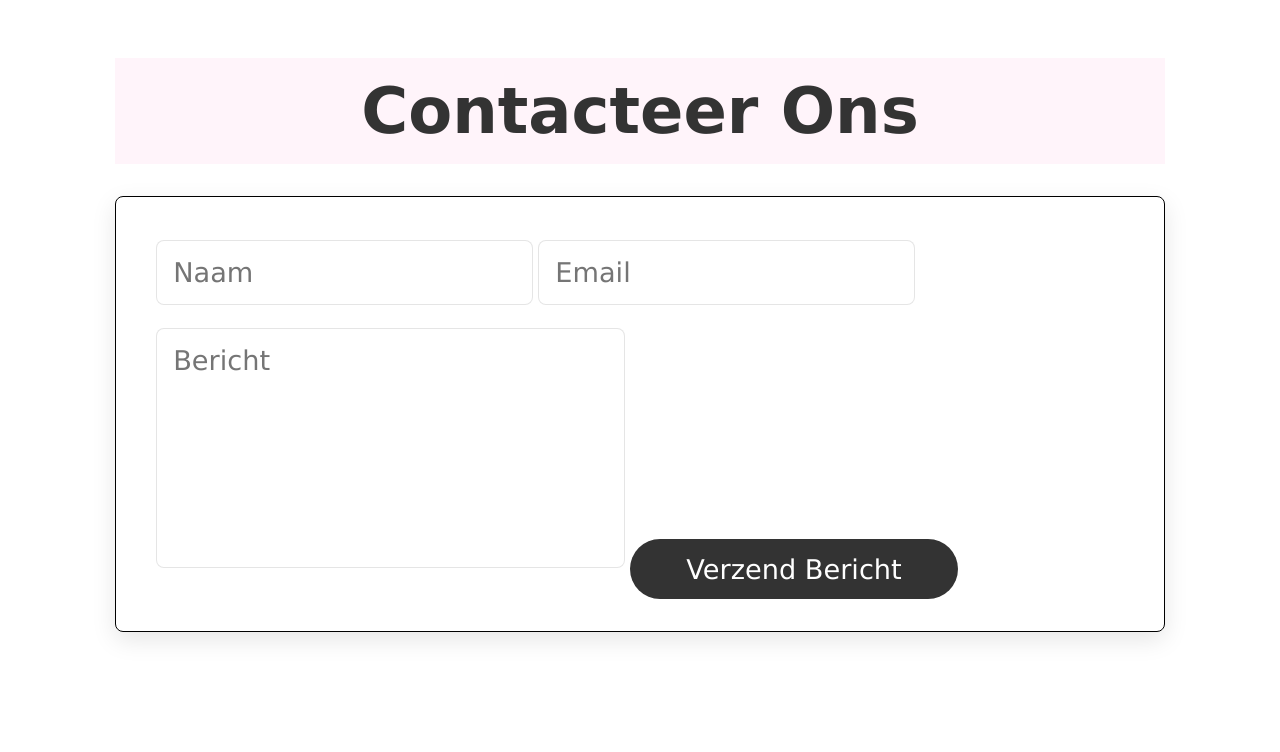
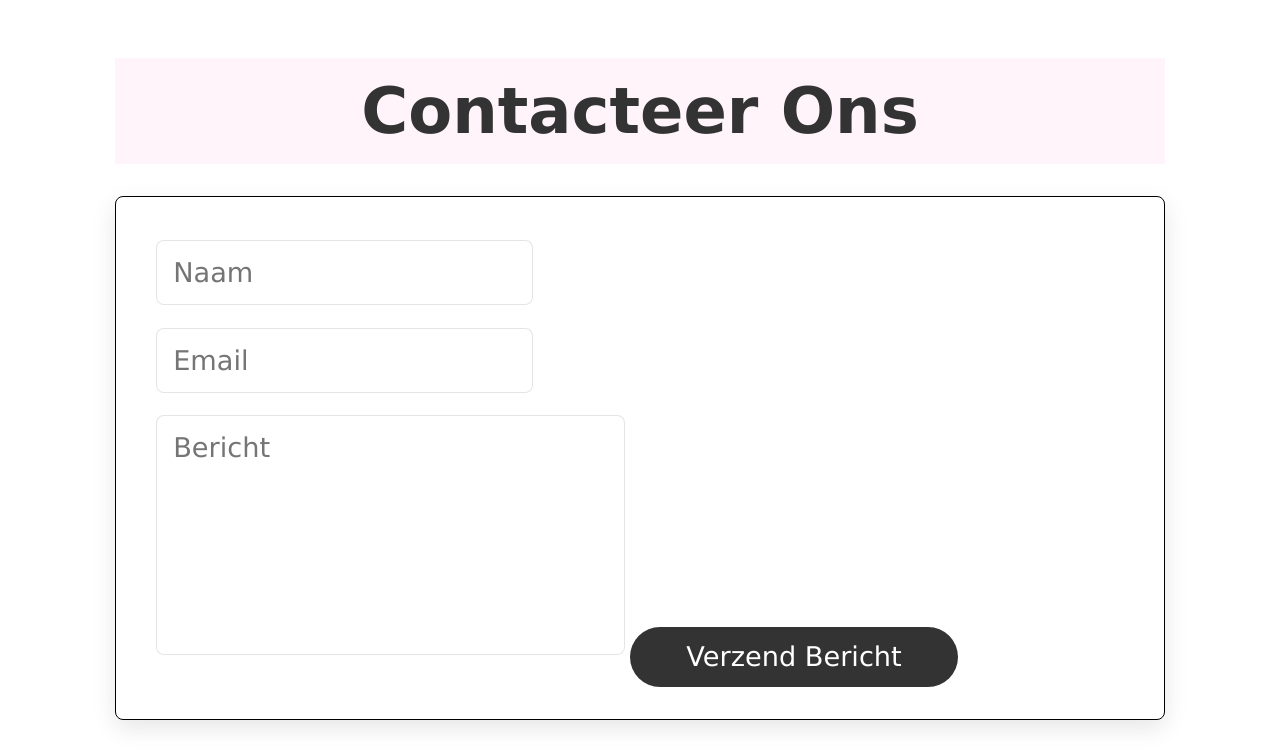
Before and after one commit to Keremttc/Candy-Store-examen-project, a PHP site: page /contact.php in a window 1280 px wide. Shown: the part 806-1558 px from the top of the page. Before the commit the page ends 1446 px from the top, so only its background shows below. Run offline with PHP 8.4, Linux system fonts and the light colour scheme.

Commit message:
contact form rechtgetrokken

```diff
--- a/contact.php
+++ b/contact.php
@@ -49,7 +49,9 @@
 
         <form actions="">
             <input type="text" placeholder="Naam" class="box">
+            <br>
             <input type="email" placeholder="Email" class="box">
+            <br>
            <textarea name="" class="box" placeholder="Bericht" id="" cols="30" rows="10"></textarea>
             <input type="submit" value="Verzend bericht" class="btn">
         </form>
--- a/style.css
+++ b/style.css
@@ -334,3 +334,8 @@ header .fa-bars{
 
 
         }
+
+        .box {
+          /* align-content: center; */
+          /* text-align: center; */
+        }
```
